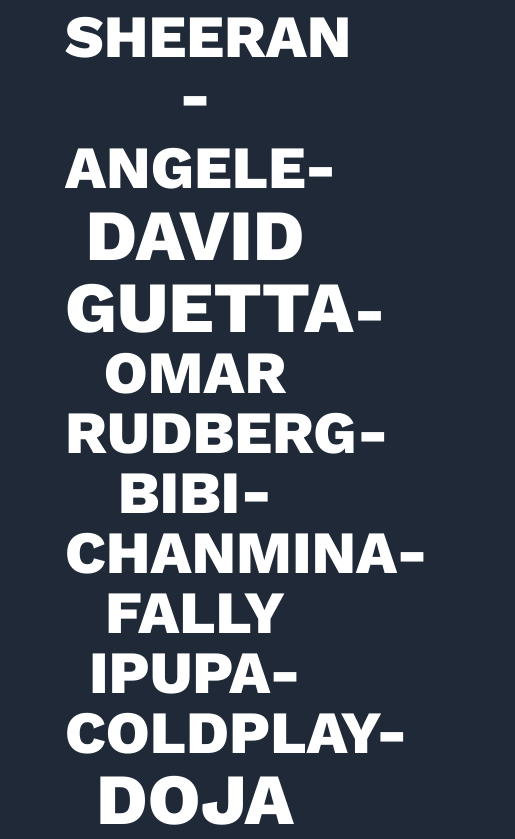
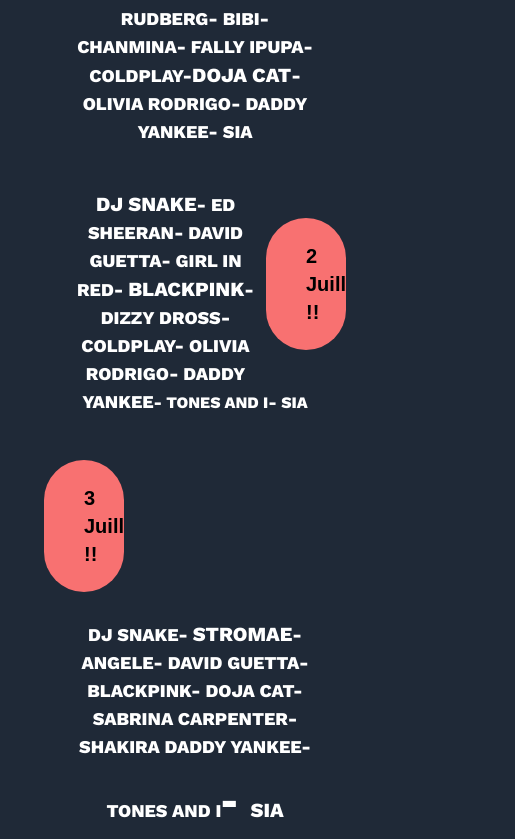
Before and after one commit to ChamberlinMorgane/SAE203, a Vue app: page /programmation in a window 390 px wide. Shown: the part 1005-1844 px from the top of the page, 515 px wide, since content can reach past the window. Built offline with nearby package versions, Linux system fonts and the light colour scheme.

Commit message:
coorection responsive programmation

```diff
--- a/src/views/404.vue
+++ b/src/views/404.vue
@@ -8,8 +8,50 @@
     <div class="container relative z-10 mx-auto flex items-center px-6 py-32 md:px-12 xl:py-40">
       <div class="relative z-10 flex w-full flex-col items-center font-mono">
         <h1 class="mt-4 text-center text-5xl font-extrabold leading-tight text-white">Tout seul ici</h1>
-        <p class="my-44 animate-bounce text-8xl font-extrabold text-white">404</p>
-        <Bouton nom="Retourne à la page d'accueil" class="animate-bounce border-2 border-white bg-black text-white" />
+        <p class="text-white! my-44 animate-bounce text-8xl font-extrabold">404</p>
+        <form action="#" method="POST">
+          <div class="flex items-center justify-center text-black">
+            <input
+              type="text"
+              name="search"
+              placeholder="What are you looking for?"
+              class="
+                dark:bg-darker
+                w-full
+                rounded-l-md
+                px-4
+                py-2
+                focus:outline-none focus:ring focus:ring-blue-400
+                dark:focus:ring-blue-800
+              "
+            />
+            <button
+              class="
+                focus:ring-primary-light
+                dark:focus:ring-primary-darker
+                rounded-r-md
+                bg-blue-600
+                p-2
+                text-white
+                hover:bg-blue-700
+                focus:outline-none focus:ring
+                dark:bg-blue-700 dark:hover:bg-blue-800
+              "
+            >
+              <span class="sr-only">Recherche</span>
+              <svg
+                aria-hidden="true"
+                class="h-6 w-6"
+                xmlns="http://www.w3.org/2000/svg"
+                fill="none"
+                viewBox="0 0 24 24"
+                stroke="currentColor"
+              >
+                <path stroke-linecap="round" stroke-linejoin="round" stroke-width="2" d="M21 21l-6-6m2-5a7 7 0 11-14 0 7 7 0 0114 0z" />
+              </svg>
+            </button>
+          </div>
+        </form>
       </div>
     </div>
   </div>
--- a/src/views/ProgrammationView.vue
+++ b/src/views/ProgrammationView.vue
@@ -16,46 +16,50 @@
   </p>
   <Bouton nom="1 Juillet !!" class="ml-11 flex w-1/6 justify-start text-5xl font-extrabold" />
   <p class="m-auto mb-11 w-2/3 justify-center text-center font-work-sans font-bold text-white">
-    <span class="h-[298.54px] w-[1155.3px] text-center font-work-sans text-6xl font-bold text-white">ED SHEERAN - </span
-    ><span class="h-[298.54px] w-[1155.3px] text-center font-work-sans text-6xl font-bold text-white">ANGELE</span
-    ><span class="h-[298.54px] w-[1155.3px] text-center font-work-sans text-6xl font-bold text-white">-</span
-    ><span class="h-[298.54px] w-[1155.3px] text-center font-work-sans text-7xl font-bold text-white"> </span><br /><span
-      class="h-[298.54px] w-[1155.3px] text-center font-work-sans text-7xl font-bold text-white"
+    <span class="h-[298.54px] w-[1155.3px] text-center font-work-sans text-lg font-bold text-white lg:text-6xl">ED SHEERAN - </span
+    ><span class="h-[298.54px] w-[1155.3px] text-center font-work-sans text-lg font-bold text-white lg:text-6xl">ANGELE</span
+    ><span class="h-[298.54px] w-[1155.3px] text-center font-work-sans text-lg font-bold text-white lg:text-6xl">-</span
+    ><span class="h-[298.54px] w-[1155.3px] text-center font-work-sans text-xl font-bold text-white lg:text-7xl"> </span><br /><span
+      class="h-[298.54px] w-[1155.3px] text-center font-work-sans text-xl font-bold text-white lg:text-7xl"
       >DAVID GUETTA</span
-    ><span class="h-[298.54px] w-[1155.3px] text-center font-work-sans text-6xl font-bold text-white"
+    ><span class="h-[298.54px] w-[1155.3px] text-center font-work-sans text-lg font-bold text-white lg:text-6xl"
       >- OMAR RUDBERG- BIBI- CHANMINA- FALLY IPUPA- COLDPLAY-</span
-    ><span class="h-[298.54px] w-[1155.3px] text-center font-work-sans text-7xl font-bold text-white">DOJA CAT</span
-    ><span class="h-[298.54px] w-[1155.3px] text-center font-work-sans text-6xl font-bold text-white"
+    ><span class="h-[298.54px] w-[1155.3px] text-center font-work-sans text-xl font-bold text-white lg:text-7xl">DOJA CAT</span
+    ><span class="h-[298.54px] w-[1155.3px] text-center font-work-sans text-lg font-bold text-white lg:text-6xl"
       >- OLIVIA RODRIGO- DADDY YANKEE- SIA</span
     >
   </p>
 
-  <Bouton nom="2 Juillet !!" class="float-right mr-11 flex w-1/6 bg-indigo-400 text-5xl font-extrabold" />
+  <Bouton nom="2 Juillet !!" class="float-right mr-11 flex w-1/6 bg-indigo-400 text-xl font-extrabold lg:text-5xl" />
   <p class="m-auto mb-11 w-2/3 justify-center text-center font-bold text-white">
-    <span class="h-[296px] text-center font-work-sans text-7xl font-bold text-white">DJ SNAKE</span
-    ><span class="h-[296px] text-center font-work-sans text-6xl font-bold text-white">- ED SHEERAN- DAVID GUETTA- GIRL IN RED- </span
-    ><span class="h-[296px] text-center font-work-sans text-7xl font-bold text-white">BLACKPINK</span
-    ><span class="h-[296px] text-center font-work-sans text-6xl font-bold text-white">- DIZZY DROSS-</span
-    ><span class="h-[296px] text-center font-work-sans text-6xl font-bold text-white"> COLDPLAY</span
-    ><span class="h-[296px] text-center font-work-sans text-6xl font-bold text-white">- OLIVIA RODRIGO- </span
-    ><span class="h-[296px] text-center font-work-sans text-6xl font-bold text-white">DADDY YANKEE</span
-    ><span class="h-[296px] text-center font-work-sans text-6xl font-bold text-white">- TONES AND I- SIA</span>
+    <span class="h-[296px] text-center font-work-sans text-xl font-bold text-white lg:text-7xl">DJ SNAKE</span
+    ><span class="h-[296px] text-center font-work-sans text-lg font-bold text-white lg:text-6xl"
+      >- ED SHEERAN- DAVID GUETTA- GIRL IN RED- </span
+    ><span class="h-[296px] text-center font-work-sans text-xl font-bold text-white lg:text-7xl">BLACKPINK</span
+    ><span class="h-[296px] text-center font-work-sans text-lg font-bold text-white lg:text-6xl">- DIZZY DROSS-</span
+    ><span class="h-[296px] text-center font-work-sans text-lg font-bold text-white lg:text-6xl"> COLDPLAY</span
+    ><span class="h-[296px] text-center font-work-sans text-lg font-bold text-white lg:text-6xl">- OLIVIA RODRIGO- </span
+    ><span class="h-[296px] text-center font-work-sans text-lg font-bold text-white lg:text-6xl">DADDY YANKEE</span
+    ><span class="lg:text-6x text-lgl h-[296px] text-center font-work-sans font-bold text-white">- TONES AND I- SIA</span>
   </p>
 
-  <Bouton nom="3 Juillet !!" class="ml-11 flex w-1/6 justify-end bg-pink-400 text-5xl font-extrabold" />
+  <Bouton nom="3 Juillet !!" class="ml-11 flex w-1/6 justify-end bg-pink-400 text-xl font-extrabold lg:text-5xl" />
   <p class="m-auto mb-11 w-2/3 justify-center text-center font-bold text-white">
-    <span class="h-[296px] text-center font-work-sans text-[50px] font-bold text-white">DJ SNAKE- </span
-    ><span class="h-[296px] text-center font-work-sans text-[80px] font-bold text-white">STROMAE</span
-    ><span class="h-[296px] text-center font-work-sans text-[50px] font-bold text-white">- ANGELE- DAVID GUETTA- </span
-    ><span class="h-[296px] text-center font-work-sans text-6xl font-bold text-white">BLACKPINK</span
-    ><span class="h-[296px] text-center font-work-sans text-[50px] font-bold text-white"
+    <span class="h-[296px] text-center font-work-sans text-lg font-bold text-white lg:text-6xl">DJ SNAKE- </span
+    ><span class="h-[296px] text-center font-work-sans text-xl font-bold text-white lg:text-7xl">STROMAE</span
+    ><span class="h-[296px] text-center font-work-sans text-lg font-bold text-white lg:text-6xl">- ANGELE- DAVID GUETTA- </span
+    ><span class="h-[296px] text-center font-work-sans text-lg font-bold text-white lg:text-6xl">BLACKPINK</span
+    ><span class="h-[296px] text-center font-work-sans text-lg font-bold text-white lg:text-6xl"
       >- DOJA CAT- SABRINA CARPENTER-SHAKIRA DADDY YANKEE- </span
-    ><span class="h-[296px] text-center font-work-sans text-6xl font-bold text-white">TONES AND I</span
+    ><span class="h-[296px] text-center font-work-sans text-lg font-bold text-white lg:text-6xl">TONES AND I</span
     ><span class="h-[296px] text-center text-[50px] font-bold text-white">- </span
-    ><span class="h-[296px] text-center font-work-sans text-[80px] font-bold text-white">SIA</span>
+    ><span class="h-[296px] text-center font-work-sans text-xl font-bold text-white lg:text-7xl">SIA</span>
   </p>
 
-  <Bouton nom="Achetez vos billet dès maintenant" class="m-auto mt-32 flex w-3/6 justify-center border-4 border-black bg-white text-5xl" />
+  <Bouton
+    nom="Achetez vos billet dès maintenant"
+    class="m-auto mt-32 flex w-3/6 justify-center border-4 border-black bg-white text-xl lg:text-5xl"
+  />
   <div class="m-auto my-32 flex justify-center gap-11">
     <a href="artistes"><img class="w-16" src="/icones/arrow-narrow-up.svg" alt="flèche" /></a>
     <a href="artistes"><p class="text-2xl font-bold">Découvrez la liste complet des artistes présent au festival</p></a>
```
